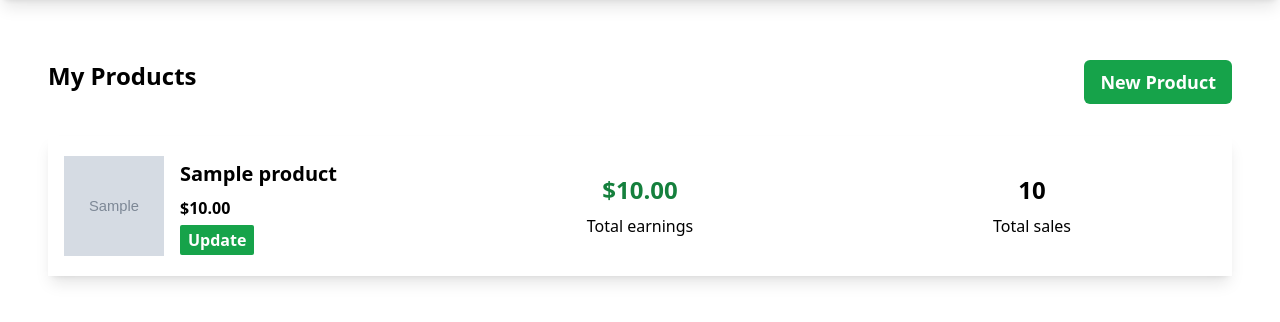
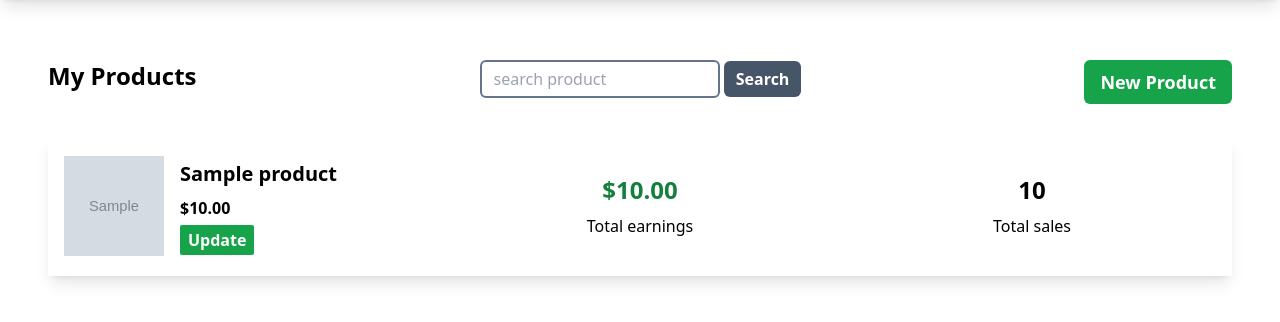
Before and after one commit to sadman59m/digital-market, a Django app: page /dashboard in a window 1280 px wide. Shown: the part 68-390 px from the top of the page. Run offline with Django 4.2, Linux system fonts and the light colour scheme; the first user in the database is signed in; tables that the repository leaves empty hold one stand-in row (Sample ...); some libraries are stand-ins or nearby versions.

Commit message:
added search function

```diff
--- a/myapp/templates/myapp/dashboard.html
+++ b/myapp/templates/myapp/dashboard.html
@@ -13,11 +13,19 @@
         <p class = "errorlist">{{message}}</p>
     {% endfor %}
     <div>
-        <div class='flex justify-between'>
-            <h1 class="text-2xl font-bold my-4">My Products</h1>
+        <div class='flex justify-between flex-wrap'>
+            <a href="{% url 'myapp:dashboard' %}" class="text-2xl font-bold my-4">My Products</a>
+            <div class="search-bar  mt-[1rem] ">
+                <form class="search-form text-end " action="{% url 'myapp:dashboard' %}" method="POST">
+                    {% csrf_token %}
+                    <input class="border-2 border-slate-500 focus:border-blue-600 outline-0 px-3 py-1 mr-0 rounded-md w-[15rem] h-[2.4rem]" required type="text" name="search" placeholder="search product">
+                    <button class="search-btn px-3 py-1.5 rounded-md text-white font-semibold bg-slate-600 hover:bg-slate-800" type="submit">Search</button>
+                </form>
+            </div>
             <a class="my-4 px-4 py-2 bg-green-600 hover:bg-green-800 font-semibold text-lg text-white rounded-md" href="{% url 'myapp:createproduct' %}">New Product</a>
 
         </div>
+        {% if products|length > 0 %}
             <div class="product-container flex flex-col">
                 {% for product in products %}
                     <div class="flex justify-between px-4 py-4 shadow-lg my-4">
@@ -47,6 +55,12 @@
                     </div>
                 {% endfor %}
         </div>
+        {% else %}
+        <div class="text-4xl font-bold mt-[10rem] text-center">
+            Product Not Found
+        </div>
+        {% endif %}
+
 
     </div>
 
--- a/myapp/templates/myapp/sales.html
+++ b/myapp/templates/myapp/sales.html
@@ -46,7 +46,7 @@
                     {% endfor %}
             </div>
             <div class="shadow-lg py-4 px-6 flex-1">
-                <p class="font-bold text-lg mb-4">Last 30 Day Product Sales</p>
+                <p class="font-bold text-lg mb-4">Last 30 Day Sales by Product</p>
                 <div class="flex justify-between font-semibold mb-2 gap-4">
                     <p class="flex-1">Title</p>
                     <p class="flex-1">Total Sales</p>
--- a/myapp/views.py
+++ b/myapp/views.py
@@ -16,7 +16,16 @@ from .forms import ProductForm, UserRegistrationForm, UserLoginForm
 # Create your views here.
 
 def index_view(request):
+    if request.method == 'POST':
+        search_item = request.POST['search']
+        if len(search_item) == 0:
+            return redirect('myapp:index')
+        else:
+            search_product = Product.objects.filter(name__icontains=search_item)
+            return render(request, 'myapp/index.html', {"products": search_product})
+
     products = Product.objects.all()
+    print(len(products))
     return render(request, 'myapp/index.html', {"products": products})
 
 
@@ -188,6 +197,15 @@ def delete_product_view(request, id):
 
 @login_required(login_url='myapp:login')
 def dashboard_view(request):
+    if request.method == 'POST':
+        search_item = request.POST['search']
+        if len(search_item) == 0:
+            return redirect('myapp:index')
+        else:
+            search_product = Product.objects.filter(name__icontains=search_item, seller=request.user)
+            return render(request, 'myapp/dashboard.html',
+            {"products": search_product, "path": "/dashboard"})
+
     products = Product.objects.filter(seller=request.user)
     return render(request, 'myapp/dashboard.html', {"products": products, "path": "/dashboard"})
 
@@ -229,6 +247,7 @@ def user_login_view(request):
         print(request.GET['next'])
         messages.info(request, 'Please, log in to continue')
     return render(request, 'myapp/login_form.html', {"form": form_data, "path": '/login'})
+
 
 
 def user_logout_view(request):
```
Also changed, not shown: other parts of myapp/templates/myapp/sales.html (+1 -1 lines), myapp/static/myapp/messages.css (+10 -0 lines), myapp/templates/myapp/index.html (+16 -4 lines). Lines whose indentation alone changed are shown as unchanged.
